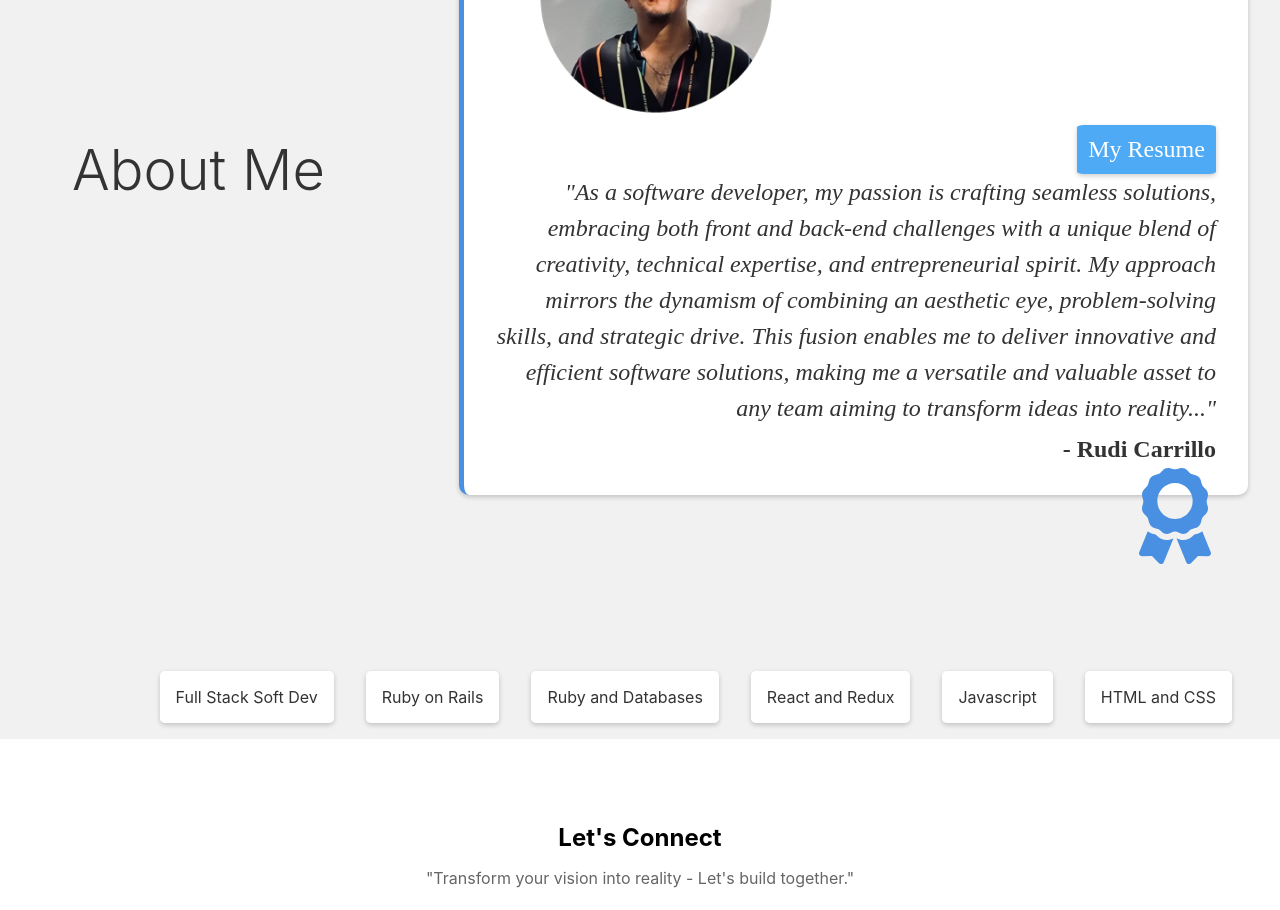
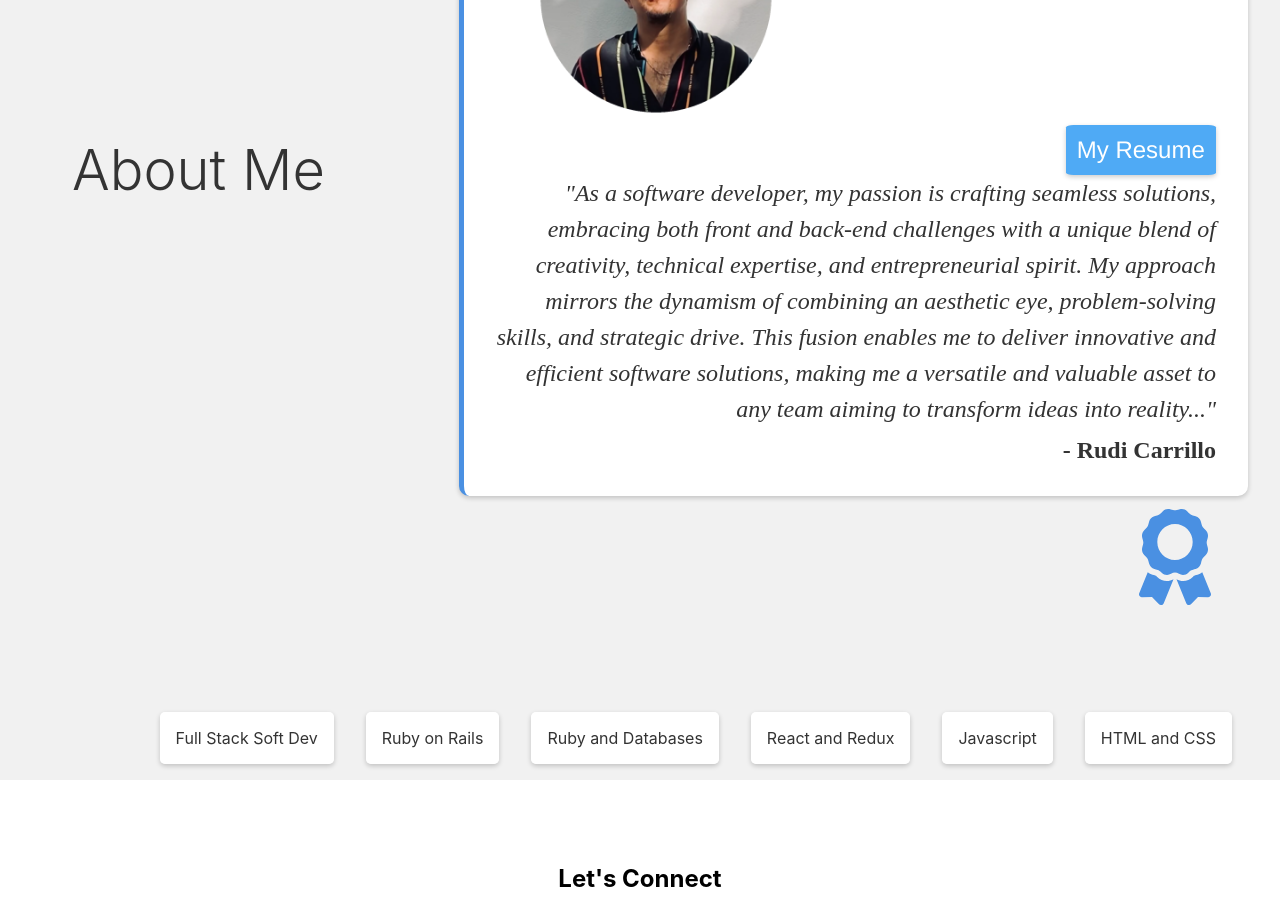
Before and after one commit to rudicarrilloypr/rc-portafolio, a React (Create React App) app: page / in a window 1280 px wide. Shown: the part 1520-2430 px from the top of the page. Built offline with nearby package versions, Linux system fonts and the light colour scheme.

Commit message:
Change font family of my resume button

```diff
--- a/src/components/About/about.module.css
+++ b/src/components/About/about.module.css
@@ -51,7 +51,7 @@
   flex-wrap: wrap;
   justify-content:flex-end; /* Center the certificates */
   gap: 2rem; /* Space between certificates */
-  margin-top: 1rem; /* Space between quote section and certificates */
+  margin-top: 3.5rem; /* Space between quote section and certificates */
 }
 
 .certificatesLinks a {
@@ -110,6 +110,7 @@
   transition: background-color 0.3s;
   display: inline-block; /* Para que el botón no ocupe todo el ancho */
   margin-top: 0.1rem; /* Espacio adicional arriba del botón */
+  font-family: 'Helvetica Neue', sans-serif
 }
 
 .resumeButton:hover {
```
